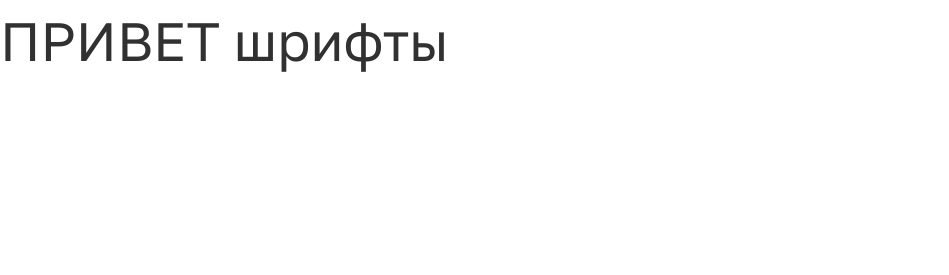
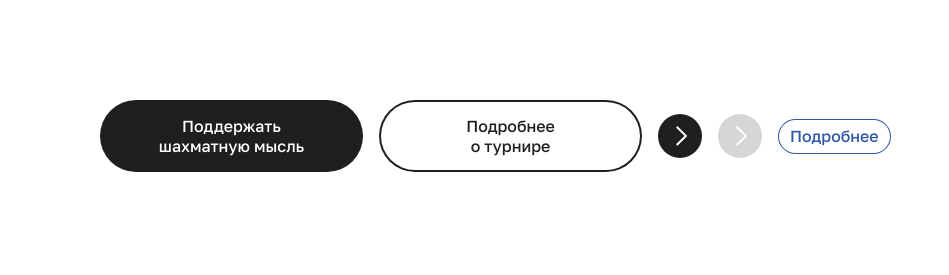
Before and after one commit to bobikostarikos2/b_yandex_test_work, a website: page src/index.html in a window 1280 px wide. Shown: the whole page, without its empty margins (0-949 px from the left). Drawn offline with nearby package versions, Linux system fonts and the light colour scheme; files that its build step writes are made by us from their sources.

Commit message:
feat: UI added

```diff
--- a/gulpfile.js
+++ b/gulpfile.js
@@ -13,7 +13,10 @@ const bs = browserSync.create()
 //HTML
 const html = () => {
   return gulp.src('src/*.html')
-    .pipe(fileInclude({ prefix: '@@', basepath: '@file' }))
+    .pipe(fileInclude({
+      prefix: '@@',
+      basepath: 'src'
+    }))
     .pipe(gulp.dest('dist'))
     .pipe(bs.stream())
 }
--- /dev/null
+++ b/src/html/svg/arrow.html
@@ -0,0 +1,3 @@
+<svg width="12" height="20" viewBox="0 0 12 20" fill="none" xmlns="http://www.w3.org/2000/svg">
+  <path d="M1.41419 1.41418L9.87573 9.87572L1.41419 18.3373" stroke="currentColor" stroke-width="2" stroke-linecap="square"/>
+</svg>
--- a/src/index.html
+++ b/src/index.html
@@ -16,6 +16,25 @@
     <script src="js/main.js" defer></script>
   </head>
   <body>
-    ПРИВЕТ шрифты
+    <div style="display: flex; gap: 16px; align-items: center; padding: 100px">
+      <button class="btn" aria-label="Поддержать шахматную мысль" type="button">
+        <span class="btn__txt" aria-hidden="true">Поддержать</span>
+        <span class="btn__txt" aria-hidden="true">шахматную мысль</span>
+      </button>
+      <button class="btn btn--secondary" aria-label="Поддержать шахматную мысль" type="button">
+        <span class="btn__txt" aria-hidden="true">Подробнее</span>
+        <span class="btn__txt" aria-hidden="true">о турнире</span>
+      </button>
+      <button class="btn-arrow" aria-label="Слайд вперед" type="button">
+        @@include('html/svg/arrow.html')
+      </button>
+      <button class="btn-arrow btn-arrow--disabled" aria-label="Слайд назад" type="button">
+        @@include('html/svg/arrow.html')
+      </button>
+      <button class="btn-more" aria-label="Поддержать шахматную мысль" type="button">
+        Подробнее
+      </button>
+    </div>
+
   </body>
 </html>
--- a/src/scss/base/colors.scss
+++ b/src/scss/base/colors.scss
@@ -13,10 +13,10 @@
 
 
   //Buttons
-  --btn-primary: var(--color-dark);
-  --btn-primary-hover: var(--color-yellow);
-  --btn-primary-txt-light: var(--color-white);
-  --btn-primary-txt-dark: var(--color-dark);
+  --btn-default: var(--color-dark);
+  --btn-default-hover: var(--color-yellow);
+  --btn-default-txt-light: var(--color-white);
+  --btn-default-txt-dark: var(--color-dark);
   --btn-disabled: #D6D6D6;
 
   --btn-more: var(--color-blue);
--- a/src/scss/base/reset.scss
+++ b/src/scss/base/reset.scss
@@ -14,7 +14,7 @@ html {
 body {
   font-family: var(--font-primary);
   color: var(--txt-primary);
-  font-size: 5.4rem;
+  font-size: 1.6rem;
   line-height: 1.5;
   -webkit-font-smoothing: antialiased;
   -moz-osx-font-smoothing: grayscale;
--- a/src/scss/base/variables.scss
+++ b/src/scss/base/variables.scss
@@ -6,13 +6,13 @@
   --global-padding: 72px;
 
   //Радиусы
-  --radius-btn: 66px;
-  --radius-btn-more: 62px;
+  --r-btn: 66px;
+  --r-btn-more: 62px;
 
   //Шрифты
   --font-primary: 'Golos Text', sans-serif;
   --font-secondary: 'Merriweather', serif;
 
   //Транзишены
-  --transition-default: 0.3s ease;
+  --transition-default: 0.2s ease;
 }
--- /dev/null
+++ b/src/scss/components/UI/_index.scss
@@ -0,0 +1 @@
+@use 'buttons'
--- /dev/null
+++ b/src/scss/components/UI/buttons/_index.scss
@@ -0,0 +1,3 @@
+@use 'btn';
+@use 'btn-arrow';
+@use 'btn-more';
--- /dev/null
+++ b/src/scss/components/UI/buttons/btn-arrow.scss
@@ -0,0 +1,26 @@
+.btn-arrow{
+  --size: 44px;
+  width: var(--size);
+  height: var(--size);
+  border-radius: 50%;
+  display: flex;
+  align-items: center;
+  justify-content: center;
+  flex-shrink: 0;
+  color: var(--btn-default-txt-light);
+  background-color: var(--btn-default);
+  transition: background-color var(--transition-default);
+
+  svg{
+    transform: translateX(2px);
+  }
+
+  &:hover{
+    background-color: var(--btn-default-hover);
+  }
+
+  &--disabled, &:disabled{
+    background-color: var(--btn-disabled);
+    pointer-events: none;
+  }
+}
--- /dev/null
+++ b/src/scss/components/UI/buttons/btn-more.scss
@@ -0,0 +1,18 @@
+.btn-more{
+  --size: 35px;
+  display: flex;
+  align-items: center;
+  height: var(--size);
+  padding: 12px;
+  font-weight: 500;
+  box-shadow: inset 0 0 0 1px var(--btn-more);
+  color: var(--btn-more);
+  border-radius: var(--r-btn-more);
+  line-height: 100%;
+  transition: color var(--transition-default), background-color var(--transition-default);
+
+  &:hover{
+    color: var(--btn-more-txt);
+    background-color: var(--btn-more);
+  }
+}
--- /dev/null
+++ b/src/scss/components/UI/buttons/btn.scss
@@ -0,0 +1,47 @@
+.btn{
+  $root: &;
+  display: flex;
+  flex-wrap: wrap;
+  align-items: center;
+  justify-content: center;
+  gap: 8px;
+  background-color: var(--btn-default);
+  padding: 20px 49px;
+  border-radius: var(--r-btn);
+  max-width: 263px;
+  transition: background-color var(--transition-default);
+
+  &:hover{
+    background-color: var(--btn-default-hover);
+
+    #{$root}__txt{
+      color: var(--btn-default-txt-dark);
+    }
+  }
+
+  &__txt{
+    text-align: center;
+    color: var(--btn-default-txt-light);
+    font-weight: 500;
+    font-size: 1.6rem;
+    line-height: 75%;
+    transition: color var(--transition-default);
+  }
+
+  &--secondary{
+    box-shadow: inset 0 0 0 2px var(--btn-default);
+    background-color: transparent;
+
+    #{$root}__txt{
+      color: var(--btn-default-txt-dark);
+    }
+
+    &:hover{
+      background-color: var(--btn-default);
+
+      #{$root}__txt{
+        color: var(--btn-default-txt-light);
+      }
+    }
+  }
+}
--- a/src/scss/components/_index.scss
+++ b/src/scss/components/_index.scss
@@ -0,0 +1 @@
+@use 'UI'
```
Also changed, not shown: dist/css/main.css, dist/index.html.
